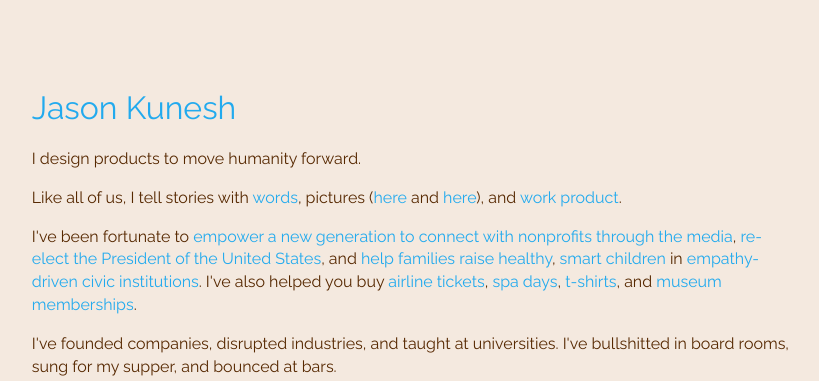
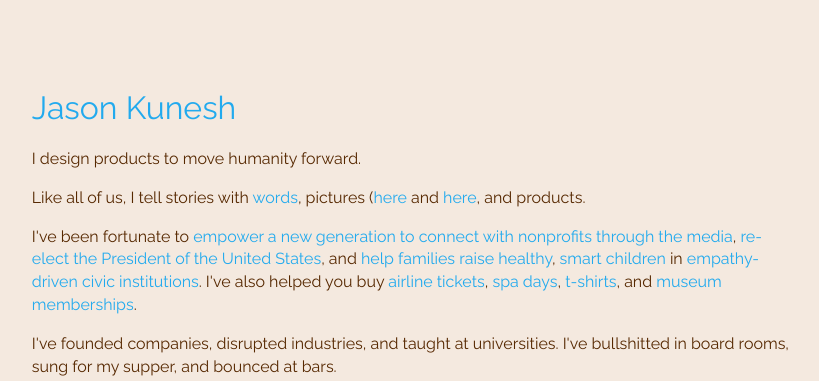
Before and after one commit to jdkunesh/jdkunesh.github.io, a Jekyll site: the page built from index.html, in a window 1280 px wide. Shown: the top 381 px of the page, without its empty margins (229-1048 px from the left). Built offline with Jekyll 4.4.1, drawn with Linux system fonts in a browser that asks for light colours.

Commit message:
more fixing of the messaging & typos

```diff
--- a/index.html
+++ b/index.html
@@ -8,9 +8,9 @@
 {% endcomment %}
 
 <p>I design products to move humanity forward.</p>
-<p>Like all of us, I tell stories with <a href="https://medium.com/@jdkunesh" title="">words</a>, pictures (<a href="http://www.flickr.com/photos/jdkunesh/" title="">here</a> and <a href="ttps://www.instagram.com/jdkunesh/" title="">here</a>), and <a href="https://catalytic.com/">work product</a>.</p>
+<p>Like all of us, I tell stories with <a href="https://medium.com/@jdkunesh" title="">words</a>, pictures (<a href="http://www.flickr.com/photos/jdkunesh/" title="">here</a> and <a href="https://www.instagram.com/jdkunesh/" title="">here</a>, and products.</p>
 
-<p>I've been fortunate to <a href="https://publicgood.com" title="Public Good Software">empower a new generation to connect with nonprofits through the media</a>, <a href="https://www.barackobama.com" title="Obama for America 2012">re-elect the President of the United States</a>, and <a href="https://www.healthvault.com/us/en" title="Mayo Clinic Health Manager by Microsoft">help families raise healthy</a>, <a href="http://www.leapfrog.com/en-us/home" title="LeapFrog educational toys">smart children</a> in <a href="http://dalailamacenter.org/heart-mind-2013-helping-children-thrive/test-landing-page/about-heart-mind-conference" title="Dalai Lama Center &amp; UX for Good">empathy-driven</a> <a href="http://www.cutgroup.org" title="Smaert Chicago Civic Usability Testing Group">civic institutions</a>. I've also helped you buy <a href="https://www.orbitz.com" title="Orbitz">airline tickets</a>, <a href="https://www.groupon.com/" title="Groupon">spa days</a>, <a href="https://www.threadless.com" title="Threadless">t-shirts</a>, and <a href="https://www.fieldmuseum.org" title="The Field Museum">museum memberships</a>.</p>
+<p>I've been fortunate to <a href="https://publicgood.com" title="Public Good Software">empower a new generation to connect with nonprofits through the media</a>, <a href="https://www.barackobama.com" title="Obama for America 2012">re-elect the President of the United States</a>, and <a href="https://www.healthvault.com/us/en" title="Mayo Clinic Health Manager by Microsoft">help families raise healthy</a>, <a href="http://www.leapfrog.com/en-us/home" title="LeapFrog educational toys">smart children</a> in <a href="http://dalailamacenter.org/heart-mind-2013-helping-children-thrive/test-landing-page/about-heart-mind-conference" title="Dalai Lama Center &amp; UX for Good">empathy-driven</a> <a href="http://www.cutgroup.org" title="Smart Chicago Civic Usability Testing Group">civic institutions</a>. I've also helped you buy <a href="https://www.orbitz.com" title="Orbitz">airline tickets</a>, <a href="https://www.groupon.com/" title="Groupon">spa days</a>, <a href="https://www.threadless.com" title="Threadless">t-shirts</a>, and <a href="https://www.fieldmuseum.org" title="The Field Museum">museum memberships</a>.</p>
 <p>I've founded companies, disrupted industries, and taught at universities. I've bullshitted in board rooms, sung for my supper, and bounced at bars.</p>
 <p>I'm at my best when rolling up my sleeves with high performing teams to find simple, people-centered technology solutions to intractable problems at scale.</p>
 <p>Here's how to get in touch. Thanks for stopping by.</p>
```
